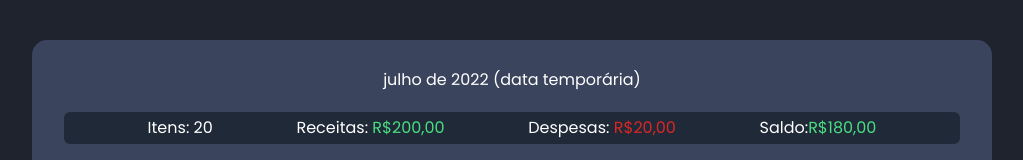
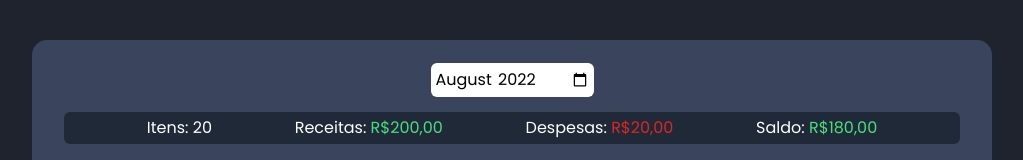
Before and after one commit to RafaelBerger/financial-management, a React (Vite) app in the folder frontend/: page / in a window 1280 px wide. Shown: the top 160 px of the page, without its empty margins (128-1151 px from the left). Built offline with nearby package versions, Linux system fonts and the light colour scheme; no server answers.

Commit message:
API para buscar query de despesas e gasto | falta consumir

```diff
--- a/frontend/src/App.tsx
+++ b/frontend/src/App.tsx
@@ -2,27 +2,45 @@ import Card from "./components/Card";
 import ModalCreation from "./components/ModalCreate";
 import { PlusCircle, XCircle } from "phosphor-react";
 import { useState, useEffect } from "react";
-import { getAllTasks } from "./api/taskApi";
+import { getAllTasks, getBalance } from "./api/taskApi";
 import Modal from "react-modal";
 
 function App() {
+    //#region
+    const dateCalendar = new Date()
+    const getMonth = dateCalendar.getMonth() + 1
+    const monthFormated = getMonth < 10 ? `0${getMonth}` : `${getMonth}`
+    const year = dateCalendar.getFullYear()
+    //#endregion
   const [isOpen, setIsOpen] = useState(false);
   const [tasks, setTasks] = useState([]);
-
+  const [initialMonth, setInitialMonth] = useState(`${year}-${monthFormated}`);
+//#region
 function openModal() {
   setIsOpen(true);
 }
 function closeModal() {
   setIsOpen(false);
 }
+//#endregion
 
   useEffect(() => {
     const callApi = async () => {
       const response = await getAllTasks();
+      const response2 = await getBalance();
+      console.log(response2.data.gasto[0].money);
+
       setTasks(response.data);
     };
     callApi();
   }, []);
+
+  function handleMonth(e: any) {
+    setInitialMonth(e.target.value)
+    console.log(initialMonth);
+
+  }
+
 
   return (
     <>
@@ -48,7 +66,7 @@ function App() {
       <div className="flex justify-center items-center w-screen h-screen">
         <main className="bg-pers-100 w-3/4 max-w-7xl h-[90%] rounded-[15px] flex flex-col p-8 pt-4">
           <div className="w-full h-12 flex justify-center items-center">
-            julho de 2022 (data temporária)
+            <input className="text-black rounded-md p-1 cursor-pointer" type="month" max={`${year}-${monthFormated}`} value={initialMonth} onChange={handleMonth} />
           </div>
           <div className="bg-gray-800 w-full h-auto flex justify-evenly mt-2 mb-2 rounded-md py-1">
             <p className="text-base">Itens: 20</p>
@@ -59,7 +77,7 @@ function App() {
               Despesas: <span className="text-red-600">R$20,00</span>
             </p>
             <p className="text-base">
-              Saldo:<span className="text-green-400">R$180,00</span>
+              Saldo: <span className="text-green-400">R$180,00</span>
             </p>
           </div>
           <div className="w-full h-auto flex justify-center">
--- a/frontend/src/api/taskApi.tsx
+++ b/frontend/src/api/taskApi.tsx
@@ -6,3 +6,8 @@ export const getAllTasks = async () => {
   const response = await axios.get(`${BACKEND_URL}/tasks`);
   return response;
 };
+
+export const getBalance = async () => {
+  const response = await axios.get(`${BACKEND_URL}/balance`)
+  return response
+}
```
Lines whose indentation alone changed are shown as unchanged.
